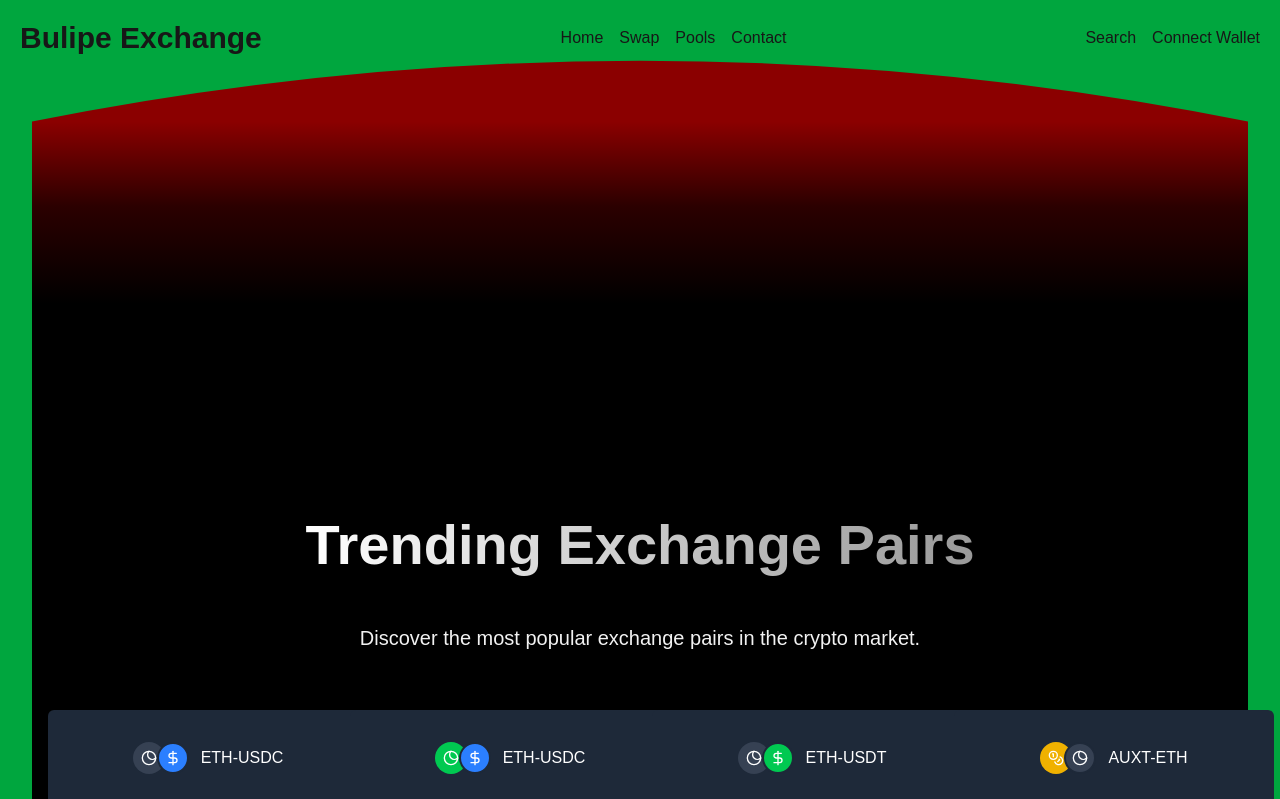
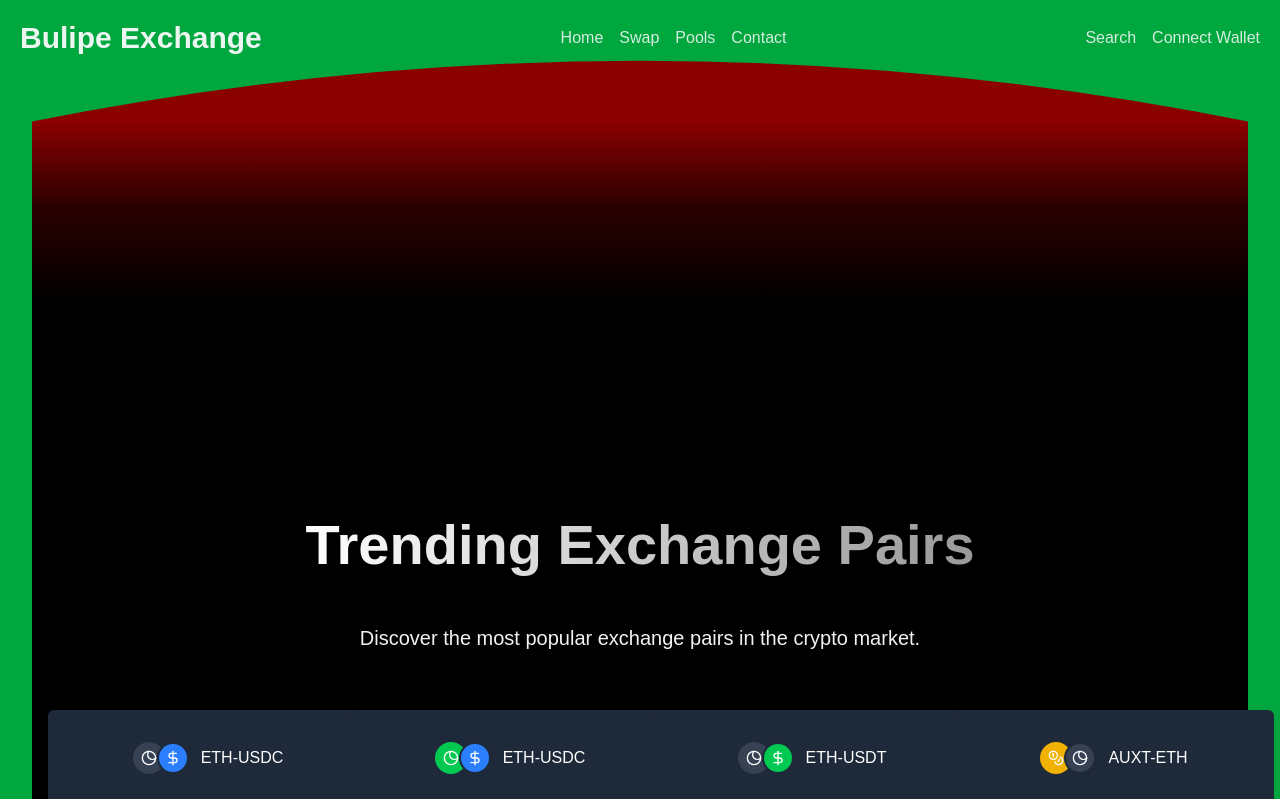
Before and after one commit to tahmidhasantanoy/Licdora, a Next.js app: page / in a window 1280 px wide. Shown: the top 799 px of the page. Built offline with nearby package versions, Linux system fonts and the light colour scheme.

Commit message:
Fix: Navbar style fixed

```diff
--- a/components/common/Navbar/ClientNav.tsx
+++ b/components/common/Navbar/ClientNav.tsx
@@ -26,8 +26,7 @@ const ClientNav = () => {
 
 
     return (
-        // Scroll effect isn't working on any color without white
-        <nav className={`${horizontalDistance > 40 ? ".bg-green-700 bg-white": "bg-transparent" } flex justify-between  p-5 fixed w-full top-0 z-50 items-center bg-transparent .transition-transform transition-all duration-700`}>
+        <nav className={`${horizontalDistance > 40 ? "bg-[#3b120f]" : "bg-transparent" } flex justify-between  p-5 fixed w-full top-0 z-50 items-center .transition-transform transition-all duration-700`}>
             <Logo />
             <NavLinks links={leftMenus} />
             <NavLinks links={rightMenus} />
--- a/components/common/Navbar/Logo.tsx
+++ b/components/common/Navbar/Logo.tsx
@@ -4,7 +4,7 @@ import React from 'react';
 const Logo = () => {
     return (
         <div>
-            <Link href={"/"} className='font-bold text-3xl '>Bulipe Exchange</Link>
+            <Link href={"/"} className='font-bold text-3xl text-gray-50/95'>Bulipe Exchange</Link>
         </div>
     );
 };
--- a/components/common/Navbar/NavLinks.tsx
+++ b/components/common/Navbar/NavLinks.tsx
@@ -16,7 +16,7 @@ const NavLinks = ({links} : NavLinksProps) => {
     return (
         <div  className="flex items-center font-medium gap-4">
             {Array.isArray(links) && links.map((link,index) =>
-                <Link key={index} href={link?.href}>{link?.label}</Link>
+                <Link key={index} href={link?.href} className="text-gray-50/85">{link?.label}</Link>
             )}
         </div>
     );
```
